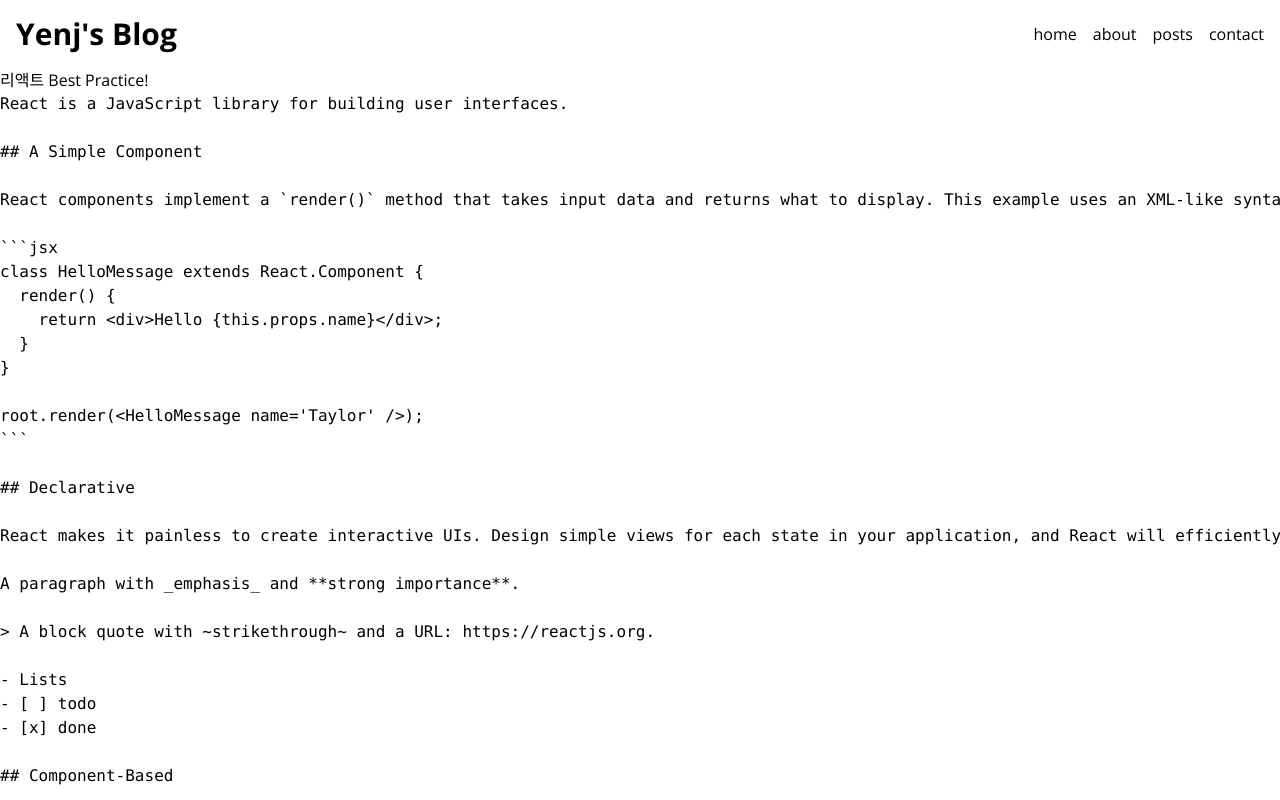
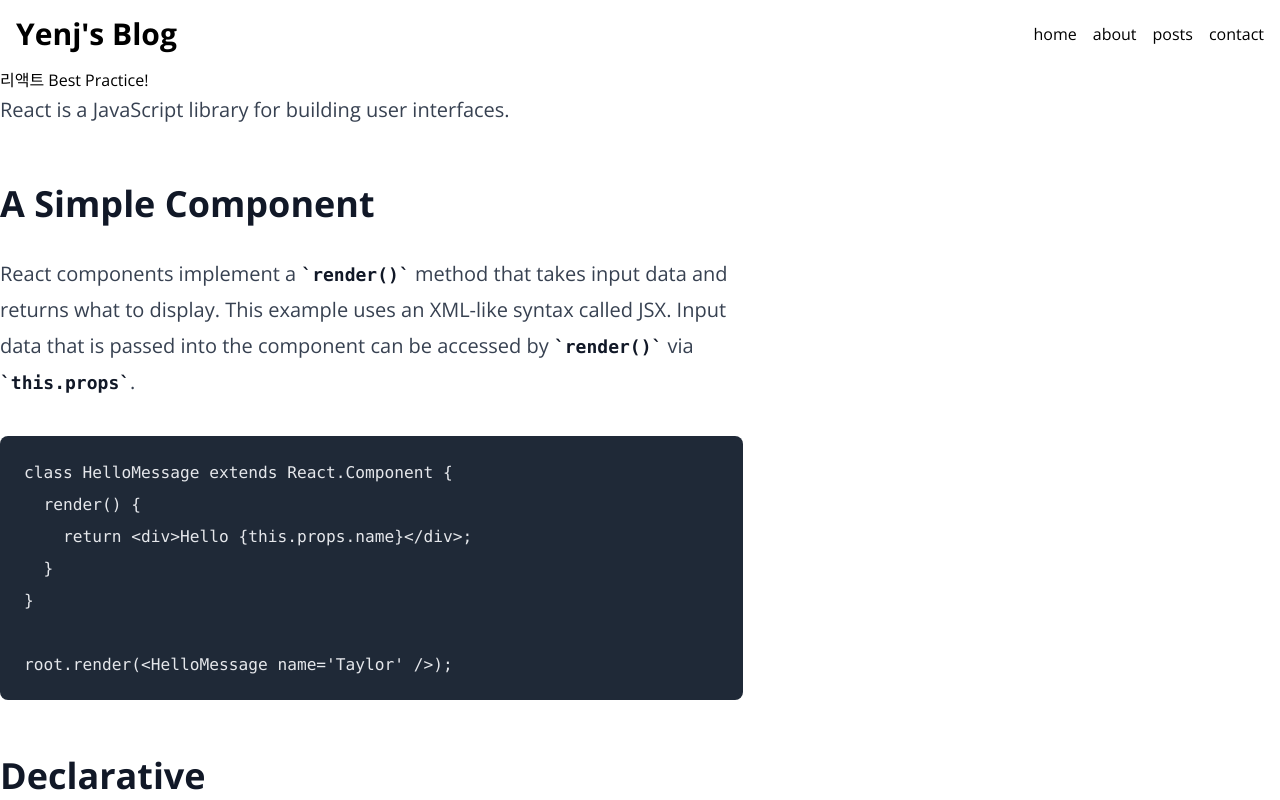
Before and after one commit to jjangyeunii/blog-project, a Next.js app: page /posts/best-react-practices in a window 1280 px wide. Built offline with nearby package versions, Linux system fonts and the light colour scheme.

Commit message:
blog post - markdown(library)

```diff
--- a/package.json
+++ b/package.json
@@ -19,8 +19,13 @@
     "postcss": "8.4.24",
     "react": "18.2.0",
     "react-dom": "18.2.0",
+    "react-markdown": "^8.0.7",
     "react-multi-carousel": "^2.8.4",
+    "remark-gfm": "^3.0.1",
     "tailwindcss": "3.3.2",
     "typescript": "^5.1.3"
+  },
+  "devDependencies": {
+    "@tailwindcss/typography": "^0.5.9"
   }
 }
--- a/src/app/posts/[slug]/page.tsx
+++ b/src/app/posts/[slug]/page.tsx
@@ -1,3 +1,4 @@
+import MarkdownViewer from "@/components/MarkdownViewer";
 import { getPostData } from "@/service/posts";
 
 type Props = {
@@ -11,7 +12,7 @@
   return (
     <>
       <h1>{post.title}</h1>
-      <pre>{post.content}</pre>
+      <MarkdownViewer content={post.content} />
     </>
   );
 }
--- /dev/null
+++ b/src/components/MarkdownViewer.tsx
@@ -0,0 +1,10 @@
+import { ReactMarkdown } from "react-markdown/lib/react-markdown";
+import remarkGfm from "remark-gfm";
+
+export default function MarkdownViewer({ content }: { content: string }) {
+  return (
+    <ReactMarkdown className="prose lg:prose-xl" remarkPlugins={[remarkGfm]}>
+      {content}
+    </ReactMarkdown>
+  );
+}
--- a/tailwind.config.js
+++ b/tailwind.config.js
@@ -1,18 +1,18 @@
 /** @type {import('tailwindcss').Config} */
 module.exports = {
   content: [
-    './src/pages/**/*.{js,ts,jsx,tsx,mdx}',
-    './src/components/**/*.{js,ts,jsx,tsx,mdx}',
-    './src/app/**/*.{js,ts,jsx,tsx,mdx}',
+    "./src/pages/**/*.{js,ts,jsx,tsx,mdx}",
+    "./src/components/**/*.{js,ts,jsx,tsx,mdx}",
+    "./src/app/**/*.{js,ts,jsx,tsx,mdx}",
   ],
   theme: {
     extend: {
       backgroundImage: {
-        'gradient-radial': 'radial-gradient(var(--tw-gradient-stops))',
-        'gradient-conic':
-          'conic-gradient(from 180deg at 50% 50%, var(--tw-gradient-stops))',
+        "gradient-radial": "radial-gradient(var(--tw-gradient-stops))",
+        "gradient-conic":
+          "conic-gradient(from 180deg at 50% 50%, var(--tw-gradient-stops))",
       },
     },
   },
-  plugins: [],
-}
+  plugins: [require("@tailwindcss/typography")],
+};
```
Also changed, not shown: 1 other file (tests, documents, lock files or other folders).
